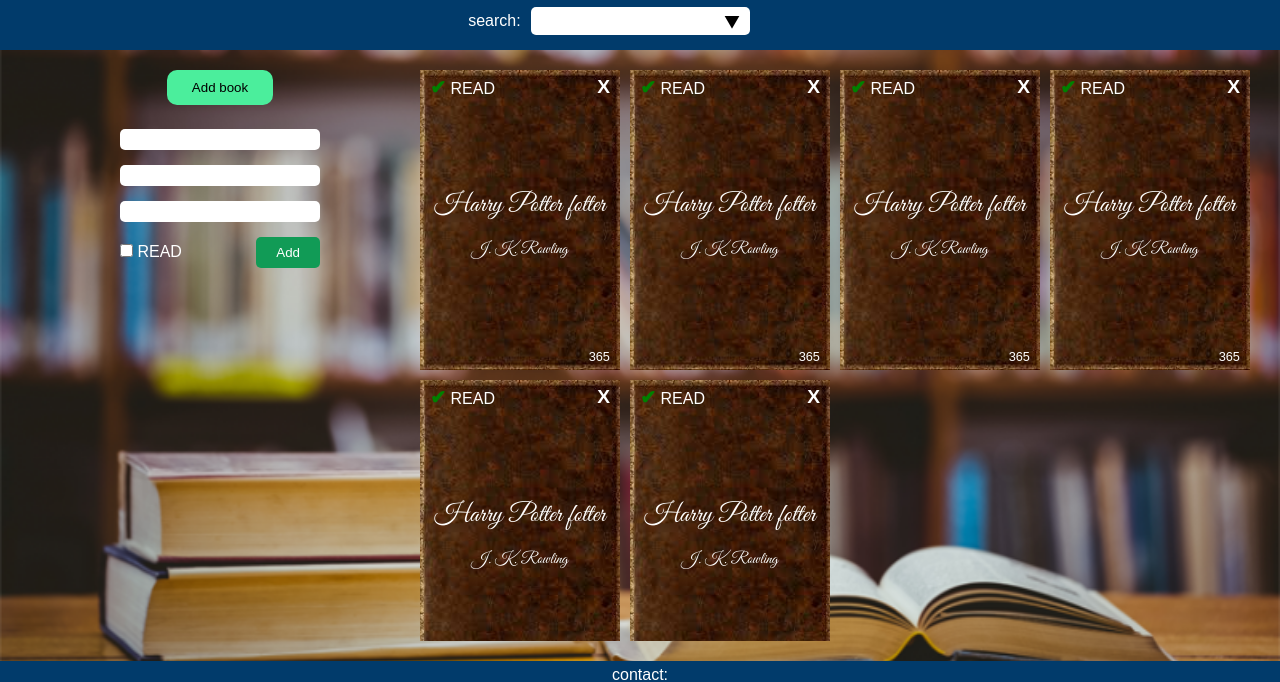
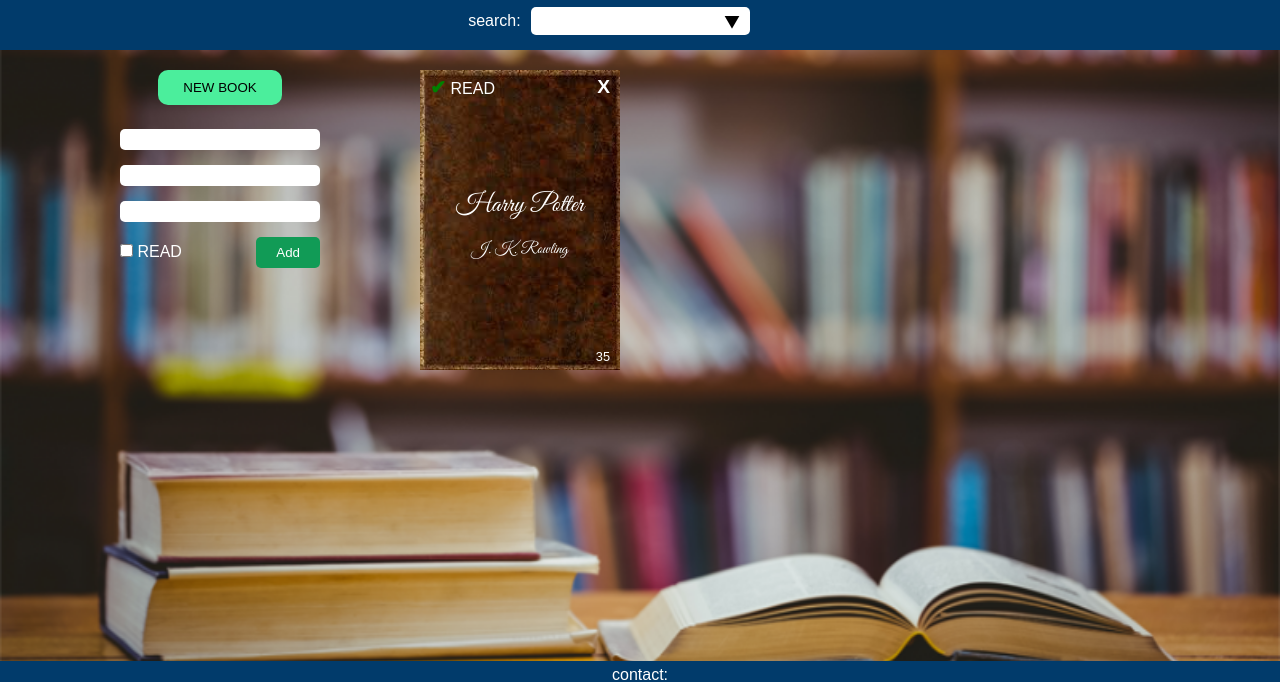
Before and after one commit to heno-s/odin-library, a website: page index.html in a window 1280 px wide. Shown: the part 66-748 px from the top of the page. Drawn offline with Linux system fonts and the light colour scheme.

Commit message:
Display books through js

```diff
--- a/index.html
+++ b/index.html
@@ -34,7 +34,7 @@
         </header>
         <main>
             <div class="form-container">
-                <button class="reveal-form">Add book</button>
+                <button class="reveal-form">NEW BOOK</button>
                 <form class="book-form">
                     <input type="text" id="title" name="title" />
                     <input type="text" id="author" name="author" />
@@ -52,6 +52,7 @@
             </div>
 
             <div class="books">
+                <template id="book_template">
                     <div class="book">
                         <div class="book-header">
                             <div>
@@ -63,97 +64,15 @@
                             <div class="book-title">
                                 Harry Potter fotter
                             </div>
-                        <div class="book-author">J. K. Rowling</div>
+                            <div class="book-author">
+                                J. K. Rowling
+                            </div>
                         </div>
                         <div class="book-footer">
-                        <div><span>365</span></div>
+                            <div><span id="pages">365</span></div>
                         </div>
                     </div>
-                <div class="book">
-                    <div class="book-header">
-                        <div>
-                            <span class="read-mark"></span> READ
-                        </div>
-                        <div class="delete">X</div>
-                    </div>
-                    <div class="book-body">
-                        <div class="book-title">
-                            Harry Potter fotter
-                        </div>
-                        <div class="book-author">J. K. Rowling</div>
-                    </div>
-                    <div class="book-footer">
-                        <div><span>365</span></div>
-                    </div>
-                </div>
-                <div class="book">
-                    <div class="book-header">
-                        <div>
-                            <span class="read-mark"></span> READ
-                        </div>
-                        <div class="delete">X</div>
-                    </div>
-                    <div class="book-body">
-                        <div class="book-title">
-                            Harry Potter fotter
-                        </div>
-                        <div class="book-author">J. K. Rowling</div>
-                    </div>
-                    <div class="book-footer">
-                        <div><span>365</span></div>
-                    </div>
-                </div>
-                <div class="book">
-                    <div class="book-header">
-                        <div>
-                            <span class="read-mark"></span> READ
-                        </div>
-                        <div class="delete">X</div>
-                    </div>
-                    <div class="book-body">
-                        <div class="book-title">
-                            Harry Potter fotter
-                        </div>
-                        <div class="book-author">J. K. Rowling</div>
-                    </div>
-                    <div class="book-footer">
-                        <div><span>365</span></div>
-                    </div>
-                </div>
-                <div class="book">
-                    <div class="book-header">
-                        <div>
-                            <span class="read-mark"></span> READ
-                        </div>
-                        <div class="delete">X</div>
-                    </div>
-                    <div class="book-body">
-                        <div class="book-title">
-                            Harry Potter fotter
-                        </div>
-                        <div class="book-author">J. K. Rowling</div>
-                    </div>
-                    <div class="book-footer">
-                        <div><span>365</span></div>
-                    </div>
-                </div>
-                <div class="book">
-                    <div class="book-header">
-                        <div>
-                            <span class="read-mark"></span> READ
-                        </div>
-                        <div class="delete">X</div>
-                    </div>
-                    <div class="book-body">
-                        <div class="book-title">
-                            Harry Potter fotter
-                        </div>
-                        <div class="book-author">J. K. Rowling</div>
-                    </div>
-                    <div class="book-footer">
-                        <div><span>365</span></div>
-                    </div>
-                </div>
+                </template>
             </div>
         </main>
         <footer>
@@ -175,5 +94,7 @@
                 <div></div>
             </div>
         </footer>
+
+        <script src="main.js"></script>
     </body>
 </html>
--- a/main.js
+++ b/main.js
@@ -16,3 +16,23 @@
     const book = new Book(title, author, pages, didRead);
     myLibrary.push(book);
 }
+
+addBookToLibrary("Harry Potter", "J. K. Rowling", "35", true);
+
+function loadBooks() {
+    myLibrary.forEach(displayBook);
+
+    function displayBook(book) {
+        const bookTemplate = document.querySelector("#book_template");
+        const { title, author, pages, didRead } = book;
+        const bookHtml = bookTemplate.content.firstElementChild;
+        bookHtml.querySelector(".book-title").textContent = title;
+        bookHtml.querySelector(".book-author").textContent = author;
+        bookHtml.querySelector("#pages").textContent = pages;
+
+        const booksContainer = document.querySelector(".books");
+        booksContainer.appendChild(bookHtml);
+    }
+}
+
+loadBooks();
```
Lines whose indentation alone changed are shown as unchanged.
